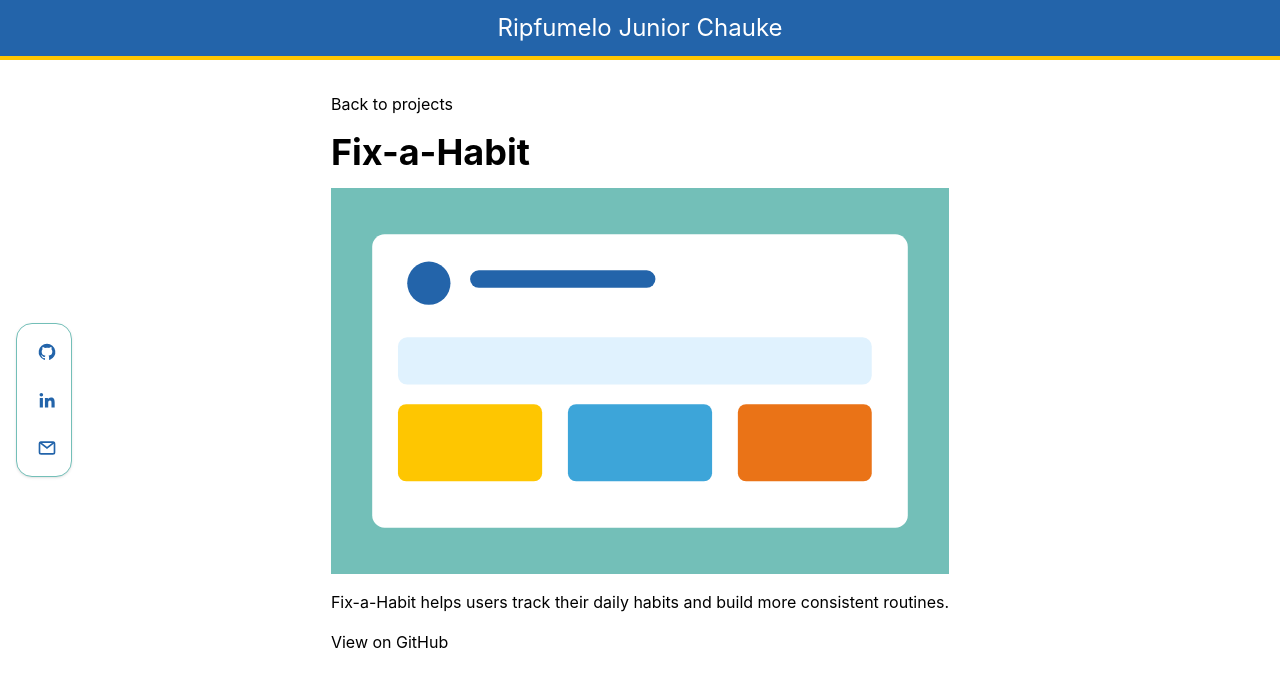
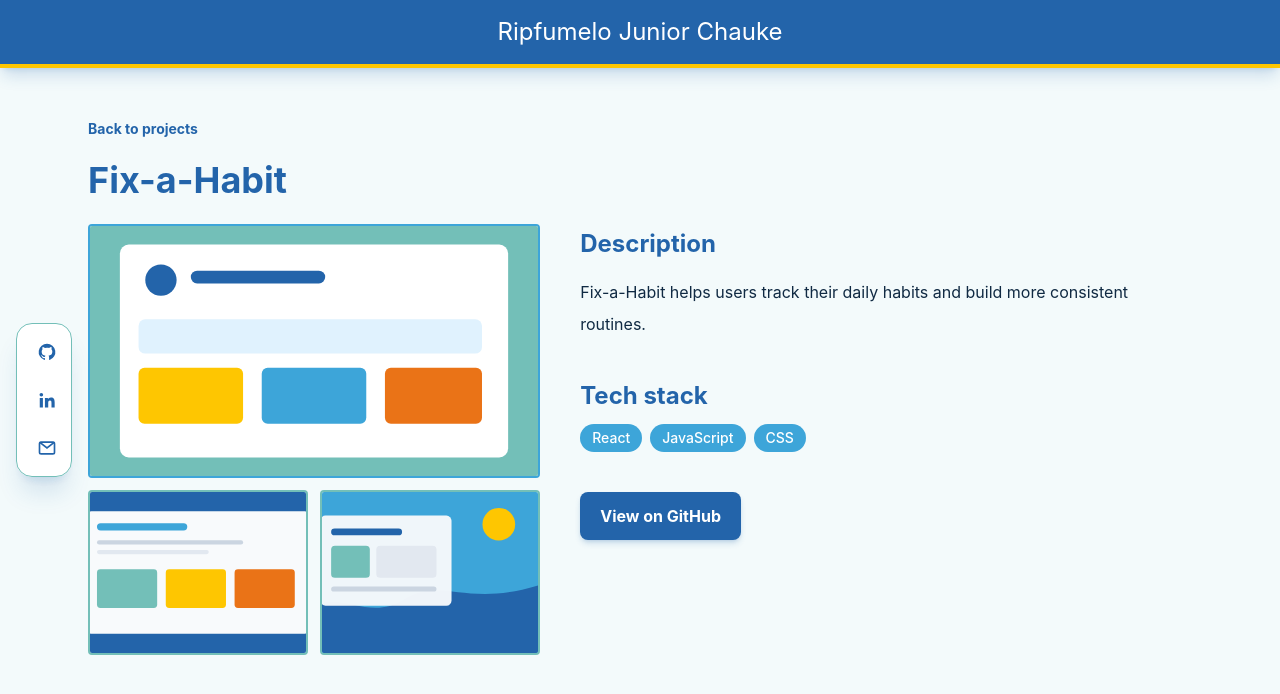
Before and after one commit to UnOriginal00/Ripfumelo-Junior-Chauke---Portfolio-Website, a React (Vite) app in the folder my-portfolio/: page /projects/fix-a-habit in a window 1280 px wide. Shown: the top 694 px of the page. Built offline with nearby package versions, Linux system fonts and the light colour scheme.

Commit message:
Improved Styling

```diff
--- a/my-portfolio/src/App.tsx
+++ b/my-portfolio/src/App.tsx
@@ -14,8 +14,8 @@ function App() {
 
       <Sidebar/>
 
-      <div className='flex justify-center align-middle'>
-        <main>
+      <div className='flex w-full justify-center align-middle'>
+        <main className='w-full'>
           <Routes>
             <Route path='/' element={<HomePage/>}/>
             <Route path='/projects' element={<Navigate to='/' replace />} />
--- a/my-portfolio/src/components/EducationTimeline.tsx
+++ b/my-portfolio/src/components/EducationTimeline.tsx
@@ -10,11 +10,11 @@ const EducationTimeline = () => {
           <div className='absolute left-0 right-0 top-[2.1rem] h-1 bg-tropical-teal' aria-hidden='true' />
 
           {educationEvents.map((event) => (
-            <article key={event.title} className='group relative z-1 flex w-52 flex-col items-center text-center'>
-              <div className='h-5 w-5 rounded-full border-4 border-white bg-oceon-deep shadow transition duration-200 group-hover:scale-125 group-hover:bg-pumpkin-spice' />
+            <article key={event.title} className='relative z-1 flex w-60 flex-col items-center px-4 pt-3 text-center'>
+              <div className='peer h-5 w-5 cursor-pointer rounded-full border-4 border-white bg-oceon-deep shadow-md shadow-oceon-deep/25 transition duration-200 hover:scale-125 hover:bg-pumpkin-spice' />
               <p className='mt-3 text-sm font-bold text-oceon-deep'>{event.period}</p>
               <h3 className='mt-1 font-bold'>{event.title}</h3>
-              <div className='mt-2 max-h-0 overflow-hidden opacity-0 transition-all duration-200 group-hover:max-h-32 group-hover:opacity-100'>
+              <div className='mt-3 max-h-0 w-full overflow-hidden rounded-xl bg-white/90 px-3 opacity-0 shadow-md shadow-oceon-deep/10 transition-all duration-300 peer-hover:max-h-32 peer-hover:py-3 peer-hover:opacity-100'>
                 <p className='text-sm font-medium text-oceon-deep'>{event.institution}</p>
                 <p className='mt-1 text-sm text-oceon-deep'>{event.details}</p>
               </div>
--- a/my-portfolio/src/components/Header.tsx
+++ b/my-portfolio/src/components/Header.tsx
@@ -4,7 +4,7 @@ type Props = {}
 
 const Header = (props: Props) => {
   return (
-    <div className='flex justify-center border-b-4 border-school-bus-yellow bg-oceon-deep pb-3 pt-3 text-white'>
+    <div className='sticky top-0 z-20 flex justify-center border-b-4 border-school-bus-yellow bg-oceon-deep pb-4 pt-4 text-white shadow-lg shadow-oceon-deep/20'>
       <h1 className='text-2xl'>
         Ripfumelo Junior Chauke
       </h1>
--- a/my-portfolio/src/components/Projects.tsx
+++ b/my-portfolio/src/components/Projects.tsx
@@ -8,7 +8,7 @@ const Projects = (props: Props) => {
   return (
 
     <div className='flex flex-col w-full text-center'>
-        <div className='grid w-full grid-cols-3 gap-5 mx-auto max-w-6xl'>
+        <div className='grid w-full grid-cols-3 gap-6 mx-auto max-w-5xl'>
 
             {projects.map((project) => (
                 <Projectcard key={project.id} project={project} />
--- a/my-portfolio/src/components/Sidebar.tsx
+++ b/my-portfolio/src/components/Sidebar.tsx
@@ -1,6 +1,6 @@
 const Sidebar = () => {
   return (
-    <aside className='group fixed left-4 top-1/2 z-10 w-14 -translate-y-1/2 overflow-hidden rounded-2xl border border-tropical-teal bg-white shadow transition-all duration-200 hover:w-36'>
+    <aside className='group fixed left-4 top-1/2 z-10 w-14 -translate-y-1/2 overflow-hidden rounded-2xl border border-tropical-teal bg-white/95 shadow-xl shadow-oceon-deep/15 backdrop-blur transition-all duration-200 hover:w-36'>
       <nav className='flex flex-col items-center gap-2 p-2' aria-label='Social links'>
         <a
           href='https://github.com/UnOriginal00'
--- a/my-portfolio/src/components/Skills.tsx
+++ b/my-portfolio/src/components/Skills.tsx
@@ -5,9 +5,9 @@ const Skills = () => {
     <section className='mt-12' aria-labelledby='skills-heading'>
       <h2 id='skills-heading' className='font-bold text-4xl text-oceon-deep'>Skills</h2>
 
-      <div className='mx-auto mt-6 grid max-w-4xl gap-5 sm:grid-cols-2'>
+      <div className='mx-auto mt-6 grid max-w-5xl gap-6 sm:grid-cols-2'>
         {skillGroups.map((group) => (
-          <article key={group.title} className='rounded border-2 border-tropical-teal bg-white p-5 shadow'>
+          <article key={group.title} className='rounded-3xl bg-white/85 p-6 shadow-md shadow-oceon-deep/10 transition duration-300 hover:-translate-y-1 hover:shadow-xl hover:shadow-oceon-deep/15'>
             <div className='flex h-10 w-10 items-center justify-center rounded-full bg-oceon-deep font-mono text-sm font-bold text-white' aria-hidden='true'>
               {group.icon}
             </div>
--- a/my-portfolio/src/data/projectsData.ts
+++ b/my-portfolio/src/data/projectsData.ts
@@ -6,9 +6,8 @@ export type Project = {
     shortDescription: string;
     image: string;
     description: string;
-    gallery:[
-        "/images/hackjam-1.png",
-        "/images/hackjam-2.png"];
+    gallery: string[];
+    techStack: string[];
     githubUrl: string;
 }
 
@@ -21,9 +20,11 @@ export const projects:Project[] = [
         shortDescription: "A full-stack application...",
         image: "/images/project-thumbnails/hackjam.svg",
         description: "HackJam is a full-stack application for collaborating on project ideas and building prototypes.",
-            gallery:[
-        "/images/hackjam-1.png",
-        "/images/hackjam-2.png"],
+        gallery:[
+        "/images/project-thumbnails/hackjam.svg",
+        "/images/project-thumbnails/fix-a-habit.svg",
+        "/images/project-thumbnails/weather-dashboard.svg"],
+        techStack: ['React', 'TypeScript', 'Node.js'],
         githubUrl: "https://github.com/"
     },
     {
@@ -33,9 +34,11 @@ export const projects:Project[] = [
         shortDescription: "A habit tracking application...",
         image: "/images/project-thumbnails/fix-a-habit.svg",
         description: "Fix-a-Habit helps users track their daily habits and build more consistent routines.",
-            gallery:[
-        "/images/hackjam-1.png",
-        "/images/hackjam-2.png"],
+        gallery:[
+        "/images/project-thumbnails/fix-a-habit.svg",
+        "/images/project-thumbnails/hackjam.svg",
+        "/images/project-thumbnails/weather-dashboard.svg"],
+        techStack: ['React', 'JavaScript', 'CSS'],
         githubUrl: "https://github.com/"
     },
     {
@@ -46,8 +49,10 @@ export const projects:Project[] = [
         image: "/images/project-thumbnails/weather-dashboard.svg",
         description: "A WPF desktop application that presents weather information in a simple dashboard.",
         gallery:[
-        "/images/hackjam-1.png",
-        "/images/hackjam-2.png"],
+        "/images/project-thumbnails/weather-dashboard.svg",
+        "/images/project-thumbnails/hackjam.svg",
+        "/images/project-thumbnails/fix-a-habit.svg"],
+        techStack: ['C#', 'WPF', '.NET'],
         githubUrl: "https://github.com/"
     }
 ]
--- a/my-portfolio/src/index.css
+++ b/my-portfolio/src/index.css
@@ -15,3 +15,14 @@ html {
 html::-webkit-scrollbar {
   display: none;
 }
+
+body {
+  min-width: 320px;
+  background: #f3fafb;
+  color: #102a43;
+}
+
+::selection {
+  background: #fec601;
+  color: #102a43;
+}
--- a/my-portfolio/src/pages/HomePage.tsx
+++ b/my-portfolio/src/pages/HomePage.tsx
@@ -7,20 +7,28 @@ const HomePage = () => {
   return (
     <div className='w-full'>
       <section id='projects' className='flex min-h-screen flex-col justify-center px-6 py-12'>
-        <h2 className='mb-8 mt-8 text-center font-bold text-4xl text-oceon-deep'>Projects</h2>
-        <Projects />
+        <div className='mx-auto w-full max-w-5xl'>
+          <h2 className='mb-8 mt-8 text-center font-bold text-4xl text-oceon-deep'>Projects</h2>
+          <Projects />
+        </div>
       </section>
 
-      <section id='education' className='px-6 py-12'>
-        <EducationTimeline />
+      <section id='education' className='px-6 py-16'>
+        <div className='mx-auto w-full max-w-5xl'>
+          <EducationTimeline />
+        </div>
       </section>
 
-      <section id='skills' className='px-6 py-12'>
-        <Skills />
+      <section id='skills' className='px-6 py-16'>
+        <div className='mx-auto w-full max-w-5xl'>
+          <Skills />
+        </div>
       </section>
 
-      <section id='about' className='px-6 py-12'>
-        <AboutSection />
+      <section id='about' className='px-6 py-16'>
+        <div className='mx-auto w-full max-w-5xl'>
+          <AboutSection />
+        </div>
       </section>
     </div>
   )
--- a/my-portfolio/src/pages/Projectdetailpage.tsx
+++ b/my-portfolio/src/pages/Projectdetailpage.tsx
@@ -1,4 +1,3 @@
-import React from 'react'
 import { Link, Navigate, useParams } from 'react-router-dom'
 import { projects } from '../data/projectsData'
 
@@ -13,15 +12,40 @@ const Projectdetailpage = (props: Props) => {
   }
 
   return (
-    <div className='p-8'>
-      <Link to='/'>Back to projects</Link>
-      <h1 className='mt-4 text-4xl font-bold'>{project.title}</h1>
-      <img className='mt-4 max-w-2xl' src={project.image} alt={project.title} />
-      <p className='mt-4 max-w-2xl'>{project.description}</p>
-      <a className='mt-4 inline-block' href={project.githubUrl} target='_blank' rel='noreferrer'>
-        View on GitHub
-      </a>
-    </div>
+    <main className='mx-auto max-w-6xl px-6 py-10 lg:py-12'>
+      <Link to='/' className='text-sm font-bold text-oceon-deep hover:text-pumpkin-spice'>
+        Back to projects
+      </Link>
+
+      <h1 className='mt-5 text-4xl font-bold text-oceon-deep'>{project.title}</h1>
+
+      <div className='mt-6 grid gap-10 lg:grid-cols-[0.85fr_1.15fr] lg:items-start'>
+        <section className='grid grid-cols-2 gap-3' aria-label={`${project.title} images`}>
+          <img className='col-span-2 aspect-[16/9] w-full rounded border-2 border-fresh-sky object-cover' src={project.gallery[0]} alt={`${project.title} main screenshot`} />
+          {project.gallery.slice(1, 3).map((image, index) => (
+            <img key={image} className='aspect-[4/3] w-full rounded border-2 border-tropical-teal object-cover' src={image} alt={`${project.title} screenshot ${index + 2}`} />
+          ))}
+        </section>
+
+        <section className='pt-2 lg:pt-1'>
+          <h2 className='text-2xl font-bold text-oceon-deep'>Description</h2>
+          <p className='mt-4 max-w-2xl leading-8'>{project.description}</p>
+
+          <h2 className='mt-10 text-2xl font-bold text-oceon-deep'>Tech stack</h2>
+          <ul className='mt-3 flex flex-wrap gap-2'>
+            {project.techStack.map((technology) => (
+              <li key={technology} className='rounded-full bg-fresh-sky px-3 py-1 text-sm font-medium text-white'>
+                {technology}
+              </li>
+            ))}
+          </ul>
+
+          <a className='mt-10 inline-block rounded-lg bg-oceon-deep px-5 py-3 font-bold text-white shadow-md shadow-oceon-deep/20 transition hover:-translate-y-0.5 hover:bg-pumpkin-spice hover:shadow-lg' href={project.githubUrl} target='_blank' rel='noreferrer'>
+            View on GitHub
+          </a>
+        </section>
+      </div>
+    </main>
   )
 }
 
```
Also changed, not shown: my-portfolio/src/components/Projectcard.tsx (+3 -7 lines).
